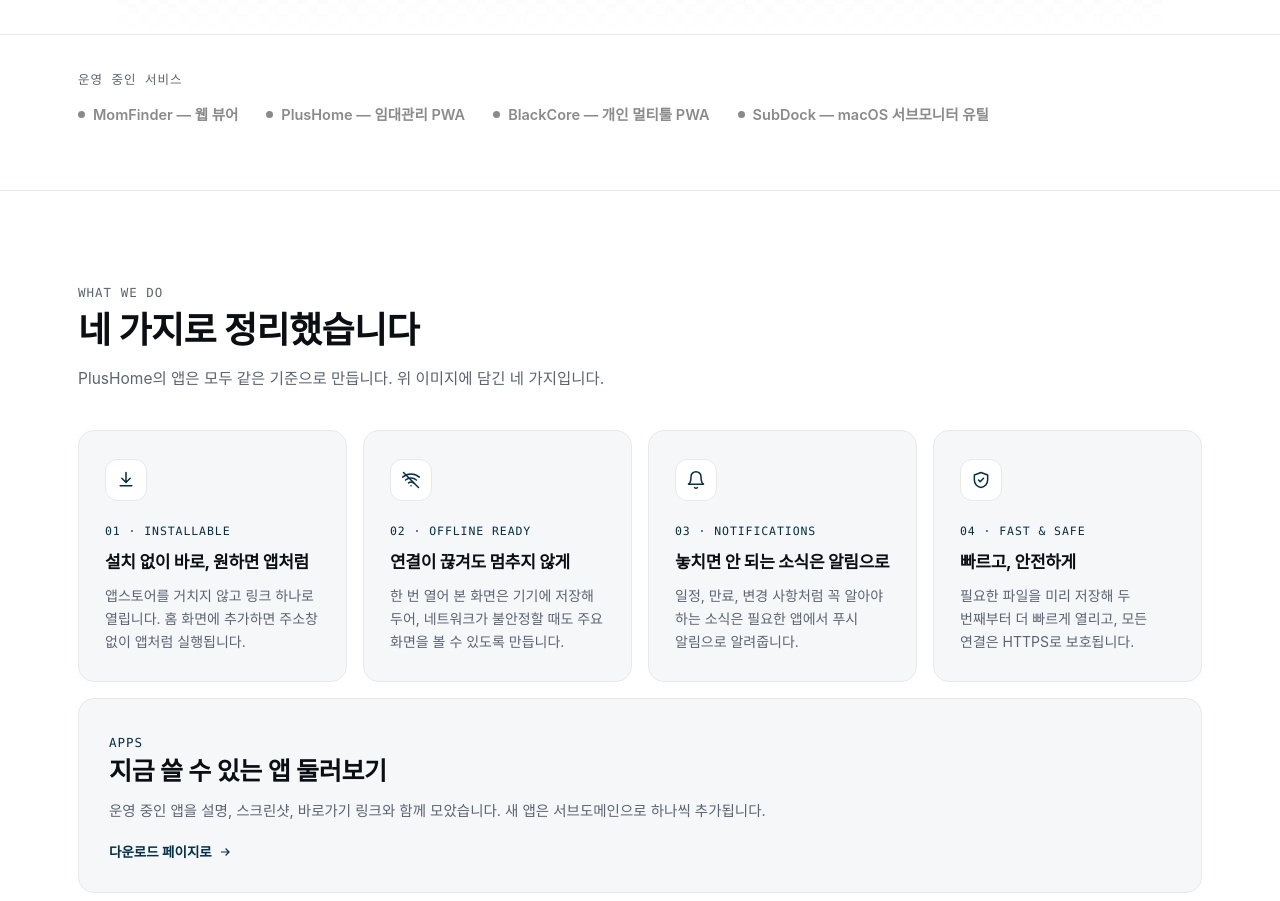
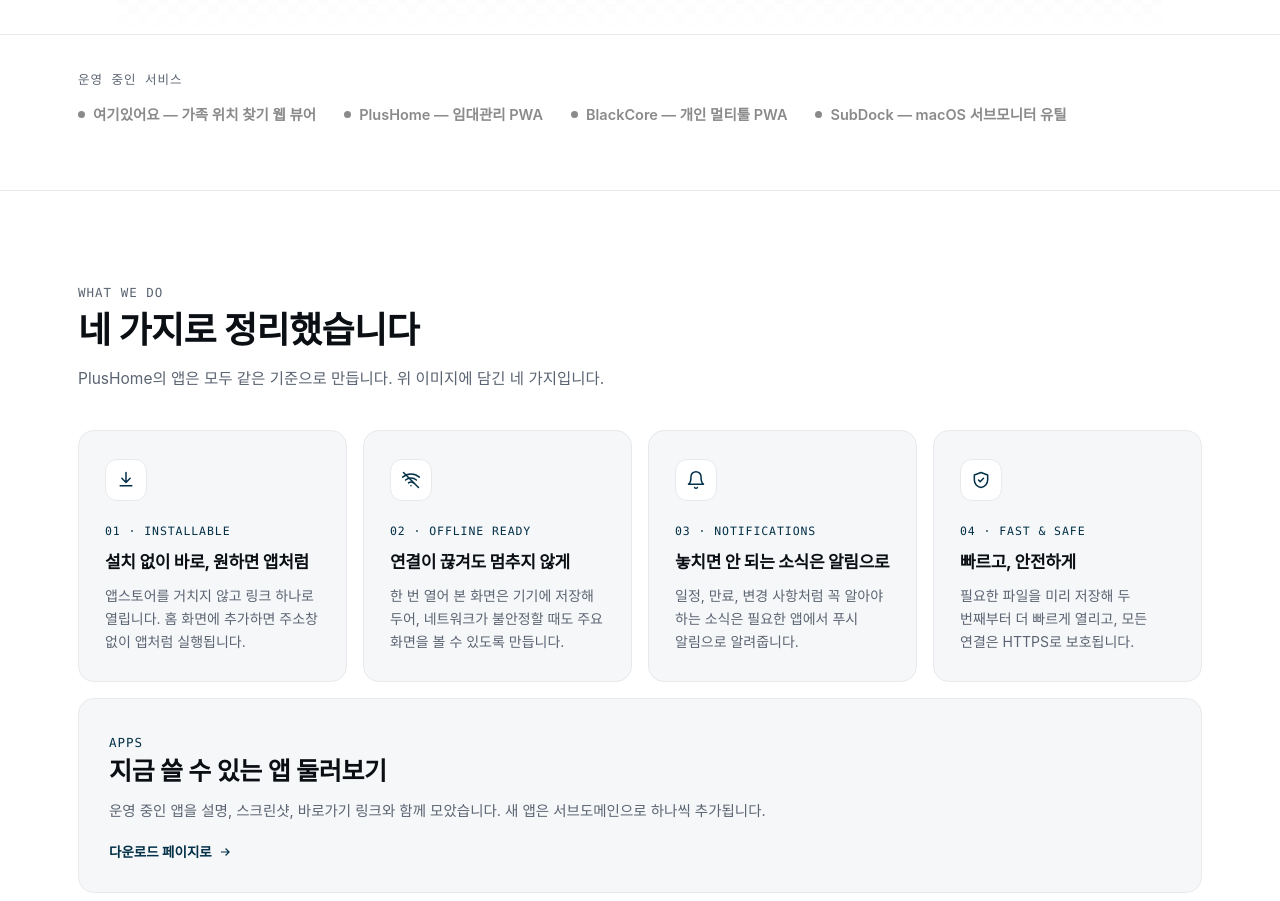
Before and after one commit to blackcore76/plushome-agency, a plain HTML site: page index.html in a window 1280 px wide. Shown: the part 1091-1992 px from the top of the page. Drawn offline with Linux system fonts and the light colour scheme; no server answers.

Commit message:
운영 중인 서비스의 MomFinder 항목 이름을 '여기있어요'로 변경
Co-Authored-By: Claude Opus 5.5 <noreply@anthropic.com>
Claude-Session: https://claude.ai/code/session_01AJJmkKcDPeaZUmgzK25HPS

```diff
--- a/index.html
+++ b/index.html
@@ -47,7 +47,7 @@
     <div class="wrap">
       <span class="label">운영 중인 서비스</span>
       <div class="trust-items">
-        <a class="trust-item" href="https://momfinder.blackcore-ff6.workers.dev/" target="_blank" rel="noopener"><span class="dot"></span>MomFinder — 웹 뷰어</a>
+        <a class="trust-item" href="https://momfinder.blackcore-ff6.workers.dev/" target="_blank" rel="noopener"><span class="dot"></span>여기있어요 — 가족 위치 찾기 웹 뷰어</a>
         <a class="trust-item" href="https://plushome.kr" target="_blank" rel="noopener"><span class="dot"></span>PlusHome — 임대관리 PWA</a>
         <a class="trust-item" href="https://blackcore76.github.io/home" target="_blank" rel="noopener"><span class="dot"></span>BlackCore — 개인 멀티툴 PWA</a>
         <a class="trust-item" href="https://github.com/blackcore76/SubDock" target="_blank" rel="noopener"><span class="dot"></span>SubDock — macOS 서브모니터 유틸</a>
```
